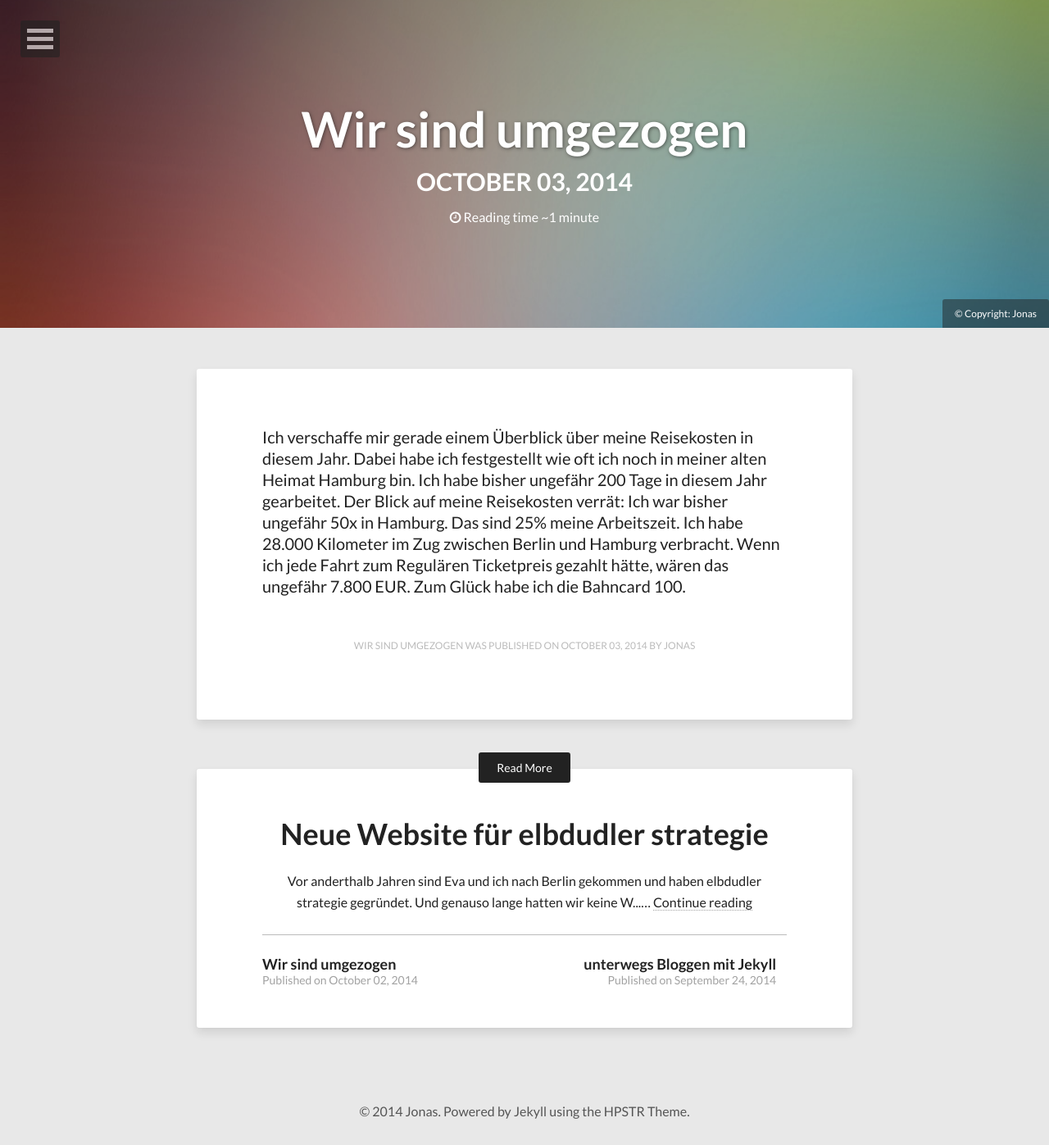
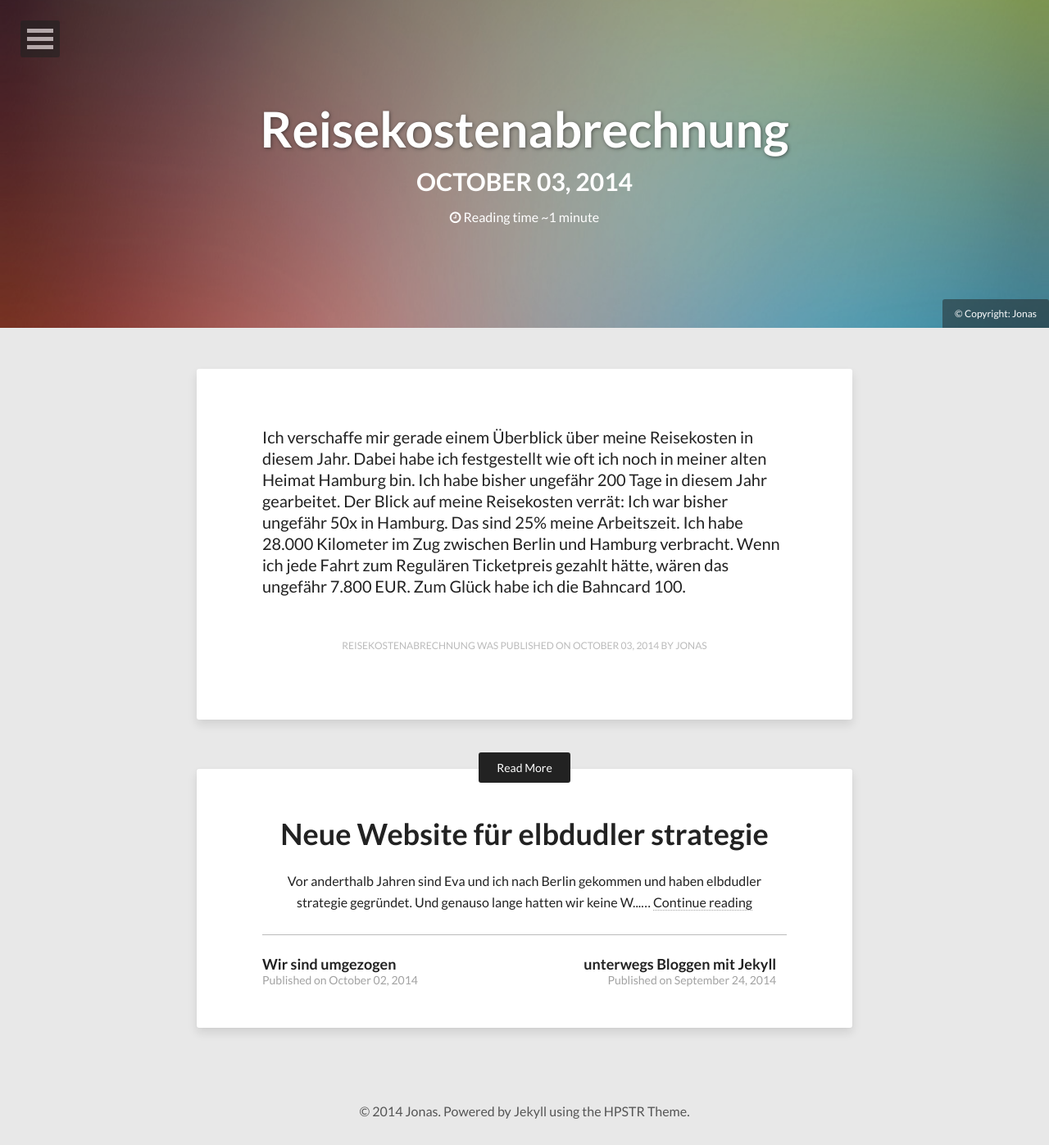
Before and after one commit to jonas28/jonas28.github.io, a Jekyll site: the page built from _posts/2014-10-03-reisekostenabrechnung.md, in a window 1280 px wide. Shown: the whole page at 82% size. Built offline with Jekyll 4.4.1, drawn with Linux system fonts in a browser that asks for light colours; nearby versions of some CDN libraries.

Commit message:
Blogpost #6: neuer Titel

```diff
--- a/_posts/2014-10-03-reisekostenabrechnung.md
+++ b/_posts/2014-10-03-reisekostenabrechnung.md
@@ -1,6 +1,6 @@
 ---
 layout: post
-title: "Wir sind umgezogen"
+title: "Reisekostenabrechnung"
 image:
   feature: abstract-3.jpg
   credit: Jonas
```
